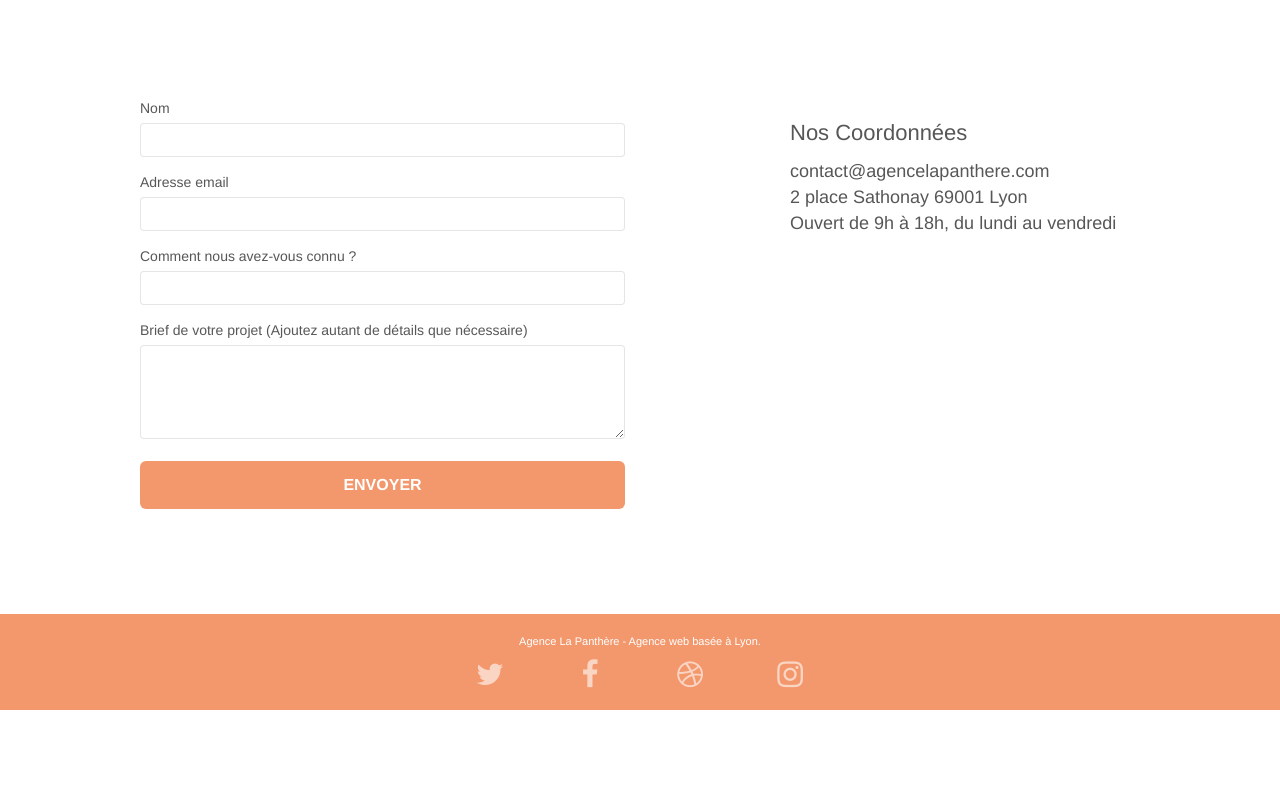
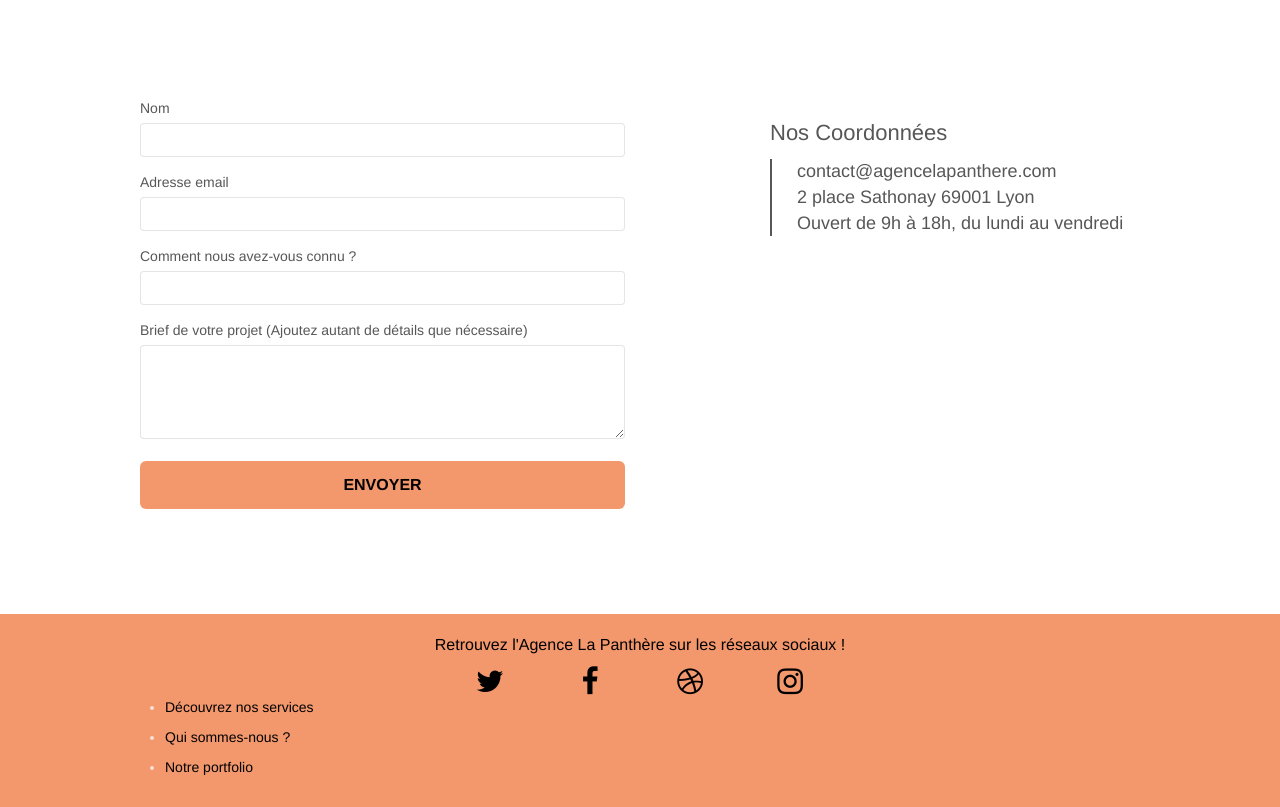
Before and after one commit to Mariegolepas/Panthere, a plain HTML site: page contact.html in a window 1280 px wide. Shown: the part 604-1411 px from the top of the page. Before the commit the page ends 1314 px from the top, so only its background shows below. Drawn offline with nearby package versions, Linux system fonts and the light colour scheme; a script that the page names is missing.

Commit message:
fix accessibility

```diff
--- a/contact.html
+++ b/contact.html
@@ -1,5 +1,5 @@
 <!doctype html>
-<html lang="Default">
+<html lang="fr">
 <head>
     <meta charset="utf-8">
 	<meta name="keywords" content="agence webdesign, webdesign, Lyon, La Panthère, illustrations">
@@ -44,7 +44,7 @@
 		<nav class="navbar row collapse navbar-collapse navbar-1 special-dropdown-nav">
 			<ul class="site-navigation nav navbar-nav">
 				<li>
-					<a href="index.html">Accueil ></a>
+					<a href="index.html">Accueil</a>
 				</li>
 				<li>
 					<a href="contact.html">Contact</a>
@@ -113,7 +113,7 @@
 			</div>
 			<div class="col-sm-6 coordo">
 				<h2>Nos Coordonnées</h2>
-				<p class="ft-sz-18">
+				<p class="ft-sz-18" id="idcoordo">
 					contact@agencelapanthere.com<br/>
 					2 place Sathonay 69001 Lyon<br/>
 					Ouvert de 9h à 18h, du lundi au vendredi
@@ -130,39 +130,46 @@
 
 
 <!-- Footer - bloc-8 -->
-<div class="bloc bgc-atomic-tangerine d-bloc" id="bloc-8">
+<footer class="bloc bgc-atomic-tangerine d-bloc" id="bloc-8">
 	<div class="container bloc-sm">
 		<div class="row">
 			<div class="col-sm-12">
-				<p class="text-center white">
-					Agence La Panthère - Agence web basée à Lyon.<br>
+				<p class="text-center black ft-sz-16">
+					Retrouvez l'Agence La Panthère sur les réseaux sociaux !
 				</p>
 				<div class="row row-no-gutters social">
 					<div class="col-sm-3">
 						<div class="text-center">
-							<a class="social" href="index.html"><span class="fa fa-twitter icon-md"></span></a>
+							<a class="social" href="#"><span class="fa fa-twitter icon-md black"></span></a>
 						</div>
 					</div>
 					<div class="col-sm-3">
 						<div class="text-center">
-							<a class="social" href="index.html"><span class="fa fa-facebook icon-md"></span></a>
+							<a class="social" href="#"><span class="fa fa-facebook icon-md black"></span></a>
 						</div>
 					</div>
 					<div class="col-sm-3">
 						<div class="text-center">
-							<a class="social" href="index.html"><span class="fa fa-dribbble icon-md"></span></a>
+							<a class="social" href="#"><span class="fa fa-dribbble icon-md black"></span></a>
 						</div>
 					</div>
 					<div class="col-sm-3">
 						<div class="text-center">
-							<a class="social" href="index.html"><span class="fa fa-instagram icon-md"></span></a>
+							<a class="social" href="#"><span class="fa fa-instagram icon-md black"></span></a>
 						</div>
 					</div>
+				</div>
+				<div class="row">
+					<ul>
+						<li><a href="#bloc-2-services"><p class="ft-sz-14 black">Découvrez nos services</p></a></li>
+						<li><a href="#bloc-3-what-i-do"><p class="ft-sz-14 black">Qui sommes-nous ?</p></a></li>
+						<li><a href="#bloc-4-portfolio"><p class="ft-sz-14 black">Notre portfolio</p></a></li>
+					</ul>
 				</div>
 			</div>
 		</div>
 	</div>
-</div>
+</footer>
 <!-- Footer - bloc-8 END -->
 
 </div>
--- a/css/style.css
+++ b/css/style.css
@@ -299,6 +299,8 @@ a:hover {
     font-weight: normal;
     font-weight: 600;
     line-height: 44px;
+    position: relative;
+    z-index: 2;
 }
 
 .navbar-brand img {
@@ -781,7 +783,7 @@ h4 {
 
 .btn-atomic-tangerine {
     background: #F3976C;
-    color: #FFFFFF!important;
+    color: #000000!important;
 }
 
 .btn-atomic-tangerine:hover {
@@ -881,7 +883,21 @@ h2.dscsec2 {
 }
 
 .coordo {
-    padding-left: 150px;
+    padding-left: 130px;
+}
+
+.h2zi {
+    position: relative;
+    z-index: 2;
+}
+
+.black {
+    color: #000 !important;
+}
+
+#idcoordo {
+    border-left: 2px solid #575757;
+    padding-left: 25px;
 }
 
 @media (max-width: 1024px) {
```
Also changed, not shown: index.html (+15 -14 lines).
